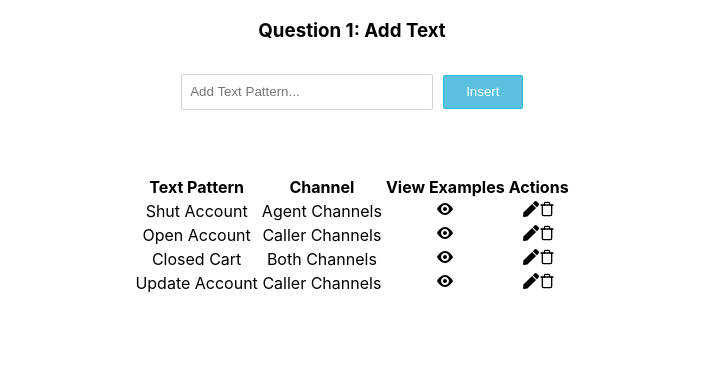
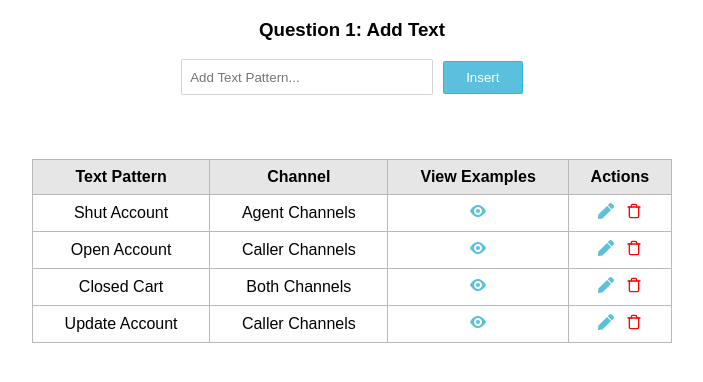
Before and after one commit to hanhngooo/assessment-app, a React (Create React App) app: page / in a window 1280 px wide. Shown: the top 382 px of the page, without its empty margins (288-991 px from the left). Built offline with nearby package versions, Linux system fonts and the light colour scheme.

Commit message:
add some style

```diff
--- a/src/App.css
+++ b/src/App.css
@@ -1,37 +1,55 @@
 .App {
   text-align: center;
+  margin: 0 auto;
 }
 
-.main {
-  margin: 2rem auto;
-}
-input[type="text"]:hover,
-input[type="text"]:focus {
+.pattern-input:hover,
+.pattern-input:focus {
   border: 0.1rem solid #30b7e0;
   outline: none;
 }
-input[type="text"] {
+.pattern-input {
   padding-left: 0.5rem;
   width: 15rem;
   height: 2rem;
   margin-right: 0.1rem;
   border-radius: 0.1rem;
   border: 0.1rem solid lightgray;
+  font-family: inherit;
 }
 ul {
-  width: 15rem;
-  margin: auto;
-  list-style-type: none;
+  width: 20rem;
+  text-align: left;
+  margin: 0 auto;
+  padding-inline-start: 0;
 }
 li {
+  list-style-type: none;
   cursor: pointer;
   padding: 0.5rem;
+  border: 0.05rem solid lightgray;
 }
+li:hover {
+  border: 0.05rem solid #5bc0de;
+}
+
 table {
   margin: 4rem auto;
+  width: 50%;
+  border-collapse: collapse;
+}
+
+th {
+  background-color: rgb(230, 230, 230);
+}
+td,
+th {
+  border: 0.1rem solid rgb(185, 185, 185);
+  padding: 0.5rem;
 }
 
 button {
+  font-family: inherit;
   display: inline-block;
   width: 5rem;
   height: 2.1rem;
@@ -42,7 +60,14 @@ button {
   border-radius: 0.1rem;
   border: 0.1rem solid #30b7e0;
   cursor: pointer;
+  outline: none;
 }
 button[type="reset"] {
   width: 2rem;
 }
+button:hover {
+  background-color: #53b2cf;
+}
+.icon {
+  cursor: pointer;
+}
--- a/src/components/AddText.js
+++ b/src/components/AddText.js
@@ -39,6 +39,7 @@ export default function AddText() {
     highlightedIndex,
     getItemProps,
     openMenu,
+    closeMenu,
   } = useCombobox({
     inputValue,
     selectedItem: null,
@@ -53,6 +54,7 @@ export default function AddText() {
             isOpen: true, // keep the menu open after selection.
           };
       }
+
       return changes;
     },
     onStateChange: ({ inputValue, type, selectedItem }) => {
@@ -67,6 +69,7 @@ export default function AddText() {
           } else {
             removeSelectedItem(selectedItem);
           }
+
           break;
         default:
           break;
@@ -117,6 +120,7 @@ export default function AddText() {
     <div className="main">
       <div {...getComboboxProps()}>
         <input
+          className="pattern-input"
           {...getInputProps(
             getDropdownProps({
               onFocus: () => {
@@ -145,19 +149,15 @@ export default function AddText() {
             X
           </button>
         ) : null}
-      </div>
         <ul {...getMenuProps()}>
           {isOpen &&
             getFilteredItems(items).map((item, index) => {
               return (
                 <li
                   style={
-                  (highlightedIndex === index
-                    ? { backgroundColor: "#5bc0de" }
-                    : {},
                     selectedItems.includes(item)
                       ? { backgroundColor: "#5bc0de" }
-                    : { backgroundColor: "white" })
+                      : { backgroundColor: "white" }
                   }
                   key={`${item}${index}`}
                   {...getItemProps({
@@ -170,6 +170,8 @@ export default function AddText() {
               );
             })}
         </ul>
+      </div>
+
       <Table
         patterns={patterns}
         handleDeleteItem={handleDeleteItem}
--- a/src/components/Table.js
+++ b/src/components/Table.js
@@ -31,16 +31,29 @@ const row = (
         )}
       </td>
       <td>
-        <GoEye />
+        <GoEye color="#5bc0de" className="icon" />
       </td>
       <td>
         {currentEditRow ? (
-          <FiCheck onClick={() => handleStopEdit(index)} />
+          <FiCheck
+            color="green"
+            className="icon"
+            onClick={() => handleStopEdit(index)}
+          />
         ) : (
-          <FaPen onClick={() => handleEdit(index)} />
+          <FaPen
+            color="#5bc0de"
+            className="icon"
+            onClick={() => handleEdit(index)}
+          />
         )}
 
-        <FiTrash onClick={() => handleDeleteItem(pattern.id)} />
+        <FiTrash
+          color="red"
+          style={{ marginLeft: "0.8rem" }}
+          className="icon"
+          onClick={() => handleDeleteItem(pattern.id)}
+        />
       </td>
     </tr>
   );
--- a/src/index.css
+++ b/src/index.css
@@ -1,13 +1,6 @@
 body {
   margin: 0;
-  font-family: -apple-system, BlinkMacSystemFont, 'Segoe UI', 'Roboto', 'Oxygen',
-    'Ubuntu', 'Cantarell', 'Fira Sans', 'Droid Sans', 'Helvetica Neue',
-    sans-serif;
+  font-family: arial, sans-serif;
   -webkit-font-smoothing: antialiased;
   -moz-osx-font-smoothing: grayscale;
 }
-
-code {
-  font-family: source-code-pro, Menlo, Monaco, Consolas, 'Courier New',
-    monospace;
-}
```
Lines whose indentation alone changed are shown as unchanged.
